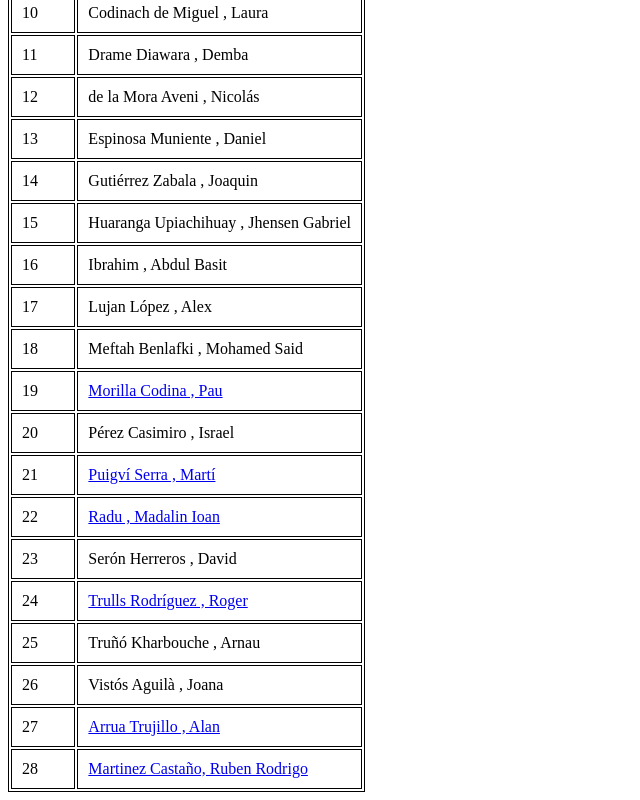
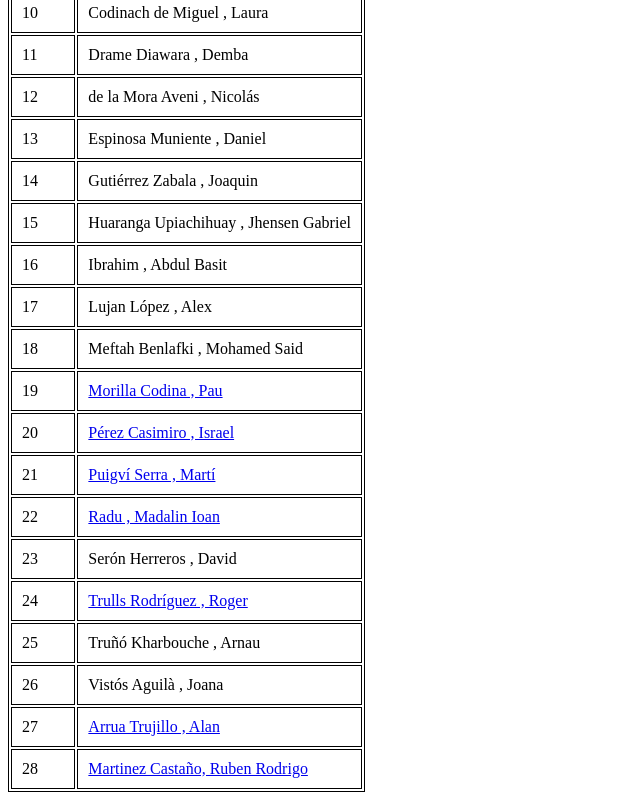
Before and after one commit to M0614c2526/git-vscode-1rdaw2526, a plain HTML site: page index.html in a window 1280 px wide. Shown: the part 510-1310 px from the top of the page, without its empty margins (0-640 px from the left). Drawn offline with Linux system fonts and the light colour scheme.

Commit message:
he enllaçat el html amb l'índex (israel pérez)

```diff
--- a/index.html
+++ b/index.html
@@ -94,7 +94,7 @@
             </tr>
             <tr>
                 <td>20</td>
-                <td>Pérez Casimiro , Israel</td>
+                <td> <a href="alumnesWebs/IsraelPerez/israelPerez.html">Pérez Casimiro , Israel</a></td>
             </tr>
             <tr>
                 <td>21</td>
```
